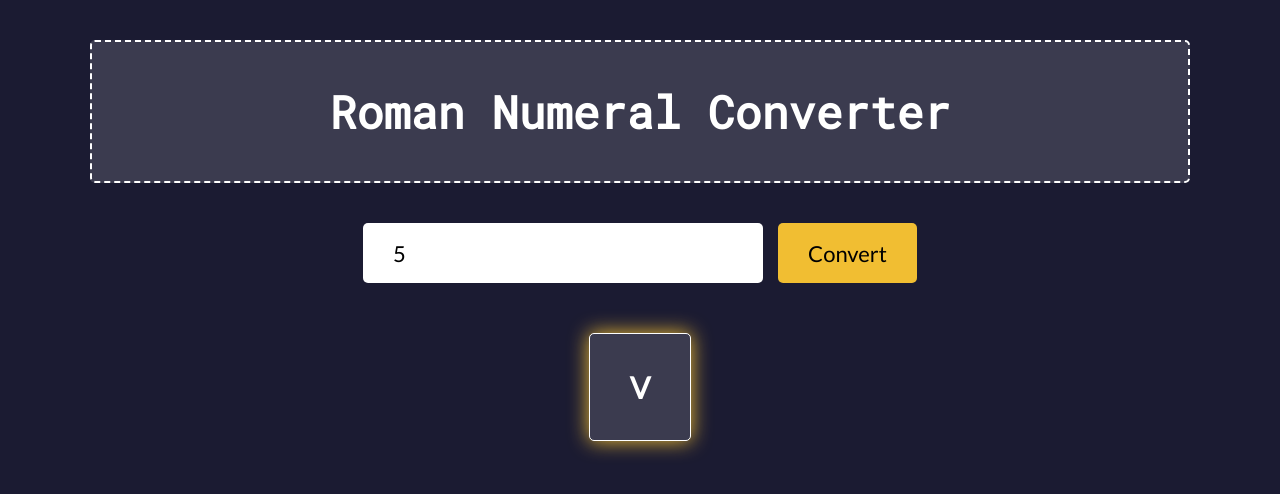
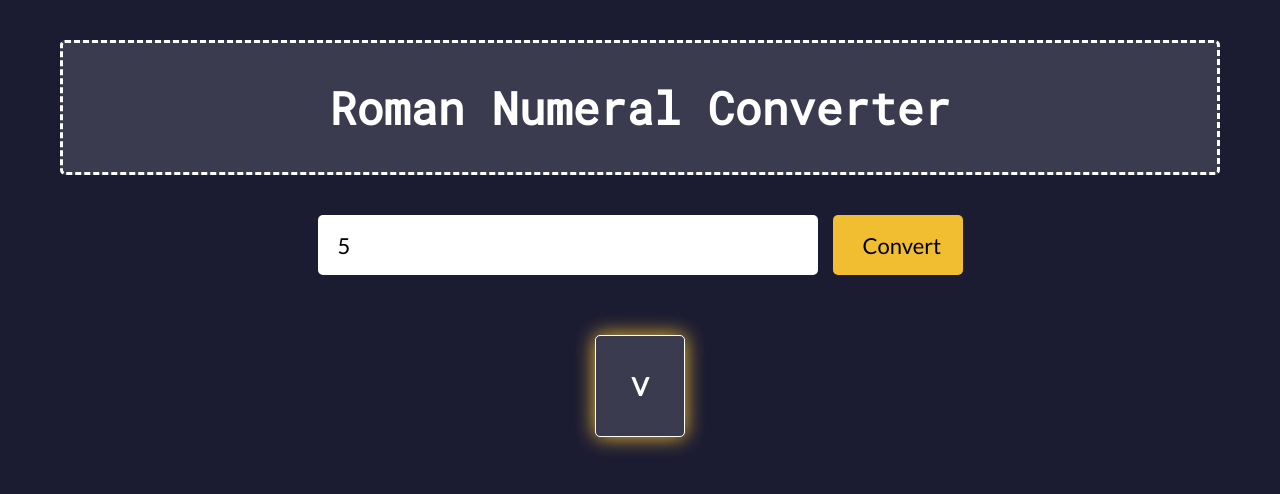
Before and after one commit to marliaren/fcc-roman-numeral-converter, a plain HTML site: page index.html in a window 1280 px wide. Both pictures are taken after typing "5" into the empty fields and a click on the button "Convert". Drawn offline with Linux system fonts and the light colour scheme.

Commit message:
update css

```diff
--- a/index.html
+++ b/index.html
@@ -11,7 +11,7 @@
     <h1 id="converter-title">Roman Numeral Converter</h1>
 
     <div class="converter-input">
-      <input type="number" id="number" placeholder="Enter Arabic Numeral to convert">
+      <input type="number" id="number" placeholder="Enter Arabic Numeral to convert" required/>
       <button id="convert-btn">Convert</button>
     </div>
 
--- a/styles.css
+++ b/styles.css
@@ -17,17 +17,17 @@
 body {
   background-color: var(--dark-blue);
   width: 100%;
-    padding: 0 50px;
+  padding: 0 60px;
 }
 
 #converter-title {
   background-color: var(--grayish-blue);
   color: var(--white);
-    width: calc(100% - 80px);
+  width: 100%;
   text-align: center;
-    padding: 40px;
+  padding: 35px;
   margin: 40px auto;
-    border: 2px dashed;
+  border: 3px dashed;
   font-family: var(--heading);
   font-size: 4.5rem;
   border-radius: 5px;
@@ -37,47 +37,51 @@
   display: flex;
   align-items: center;
   justify-content: center;
+  width: 100%;
+}
+
+input, button {
+  font-family: var(--text);
+  border-radius: 5px;
+  border: none;
+  height: 60px;
+  font-size: 2.2rem;
 }
 
 #number {
-    border-radius: 5px;
-    border: none;
-    height: 50px;
-    padding: 30px;
-    width: 400px;
-    font-family: var(--text);
+  padding: 20px;
+  width: 500px;
   margin-right: 15px;
-    font-size: 2.2rem;
 }
 
 #convert-btn {
   background-color: var(--orange);
-    font-family: var(--text);
-    border-radius: 5px;
-    border: none;
-    height: 60px;
+  width: 130px;
   padding: 15px 30px;
   cursor: pointer;
-    font-size: 2.2rem;
+}
+
+#convert-btn:hover {
+  background-color: #dfa400;
 }
 
 #output {
   background-color: var(--grayish-blue);
-    color: var(--white);
   height: fit-content;
   width: fit-content;
-    padding: 35px 40px;
+  padding: 35px;
   border-radius: 5px;
-    font-family: var(--text);
-    font-size: 2.5rem;
   display: block;
-    margin: 50px auto;
+  margin: 60px auto 0;
   border: 1px solid var(--white);
   box-shadow: 0 0 20px var(--orange);
+  /* max-width: 100%; */
+  word-wrap: break-word;
 }
 
 .output-span {
-    font-weight: 900;
-    font-size: 3rem;
-    color: #fff;
+  font-weight: 600;
+  font-size: 2.5rem;
+  color: var(--white);
+  font-family: var(--text);
 }
```
Lines whose indentation alone changed are shown as unchanged.
